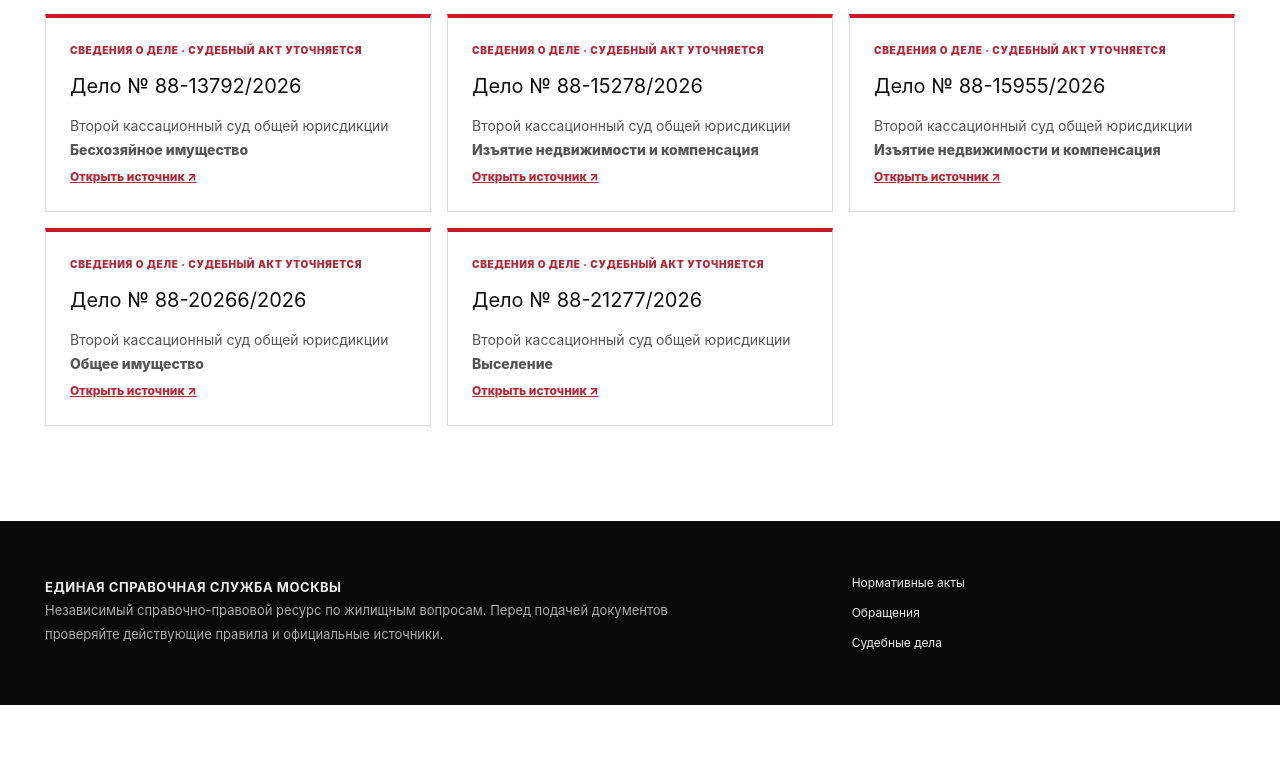
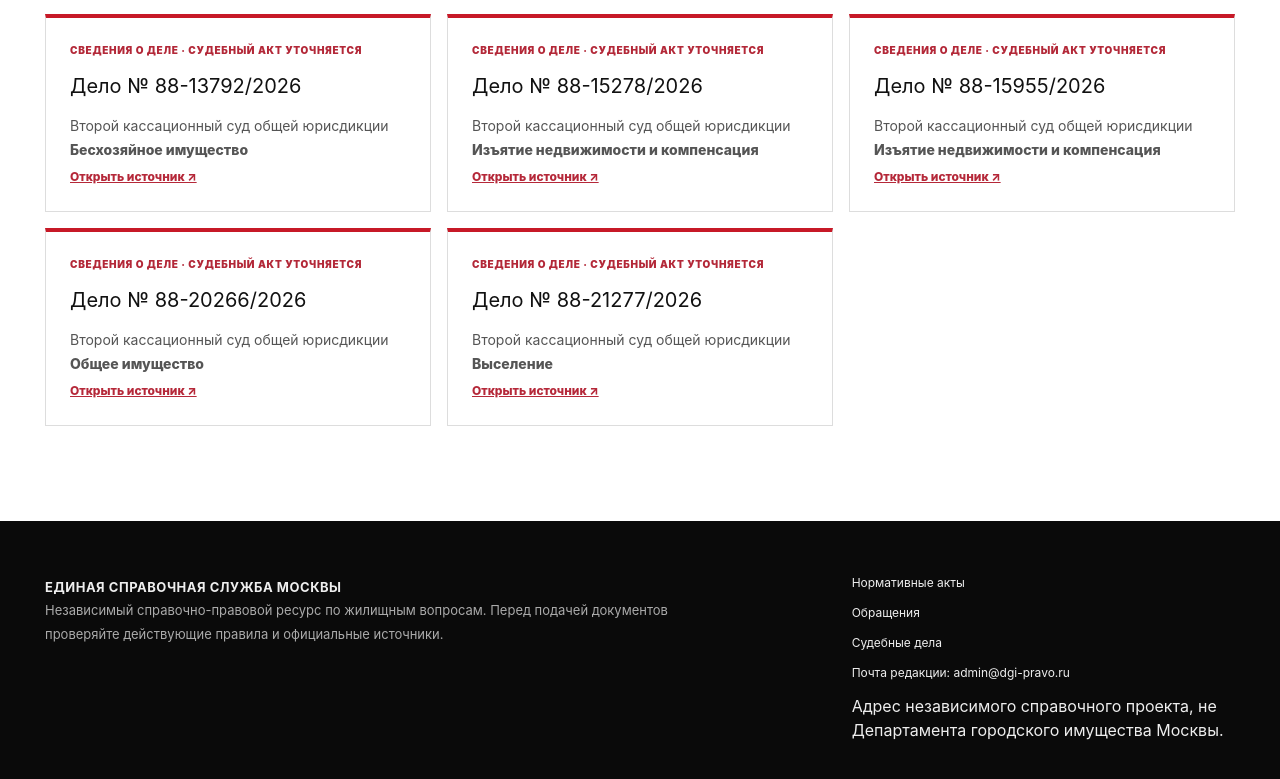
Before and after one commit to ymaslen77-tech/dgi-court-importer, a Next.js app in the folder apps/web/: page /sudebnaya-praktika-dgi in a window 1280 px wide. Shown: the part 3018-3797 px from the top of the page. Before the commit the page ends 3723 px from the top, so only its background shows below. Built offline with nearby package versions, Linux system fonts and the light colour scheme; no server answers.

Commit message:
Add editorial contact email in Next.js footer, not legacy platform

```diff
--- a/apps/web/src/components/PageShell.tsx
+++ b/apps/web/src/components/PageShell.tsx
@@ -70,6 +70,8 @@ export function PageShell({ children, variant = "default" }: Readonly<{ children
             <Link href="/normativnye-akty">Нормативные акты</Link>
             <Link href="/zayavlenie-v-dgi-moskvy">Обращения</Link>
             <Link href="/sudebnaya-praktika-dgi">Судебные дела</Link>
+            <a href="mailto:admin@dgi-pravo.ru">Почта редакции: admin@dgi-pravo.ru</a>
+            <span className="footer-email-note">Адрес независимого справочного проекта, не Департамента городского имущества Москвы.</span>
           </div>
         </div>
       </footer>
```
